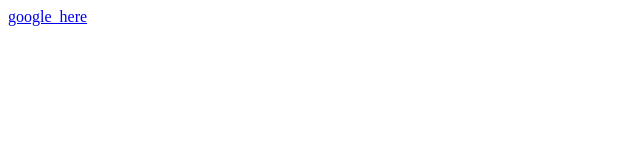
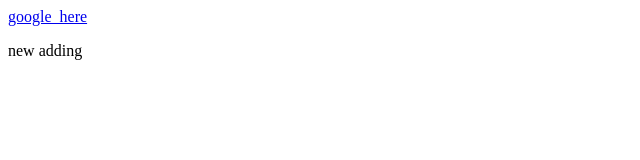
Before and after one commit to Codewithabhijitsahoo/html, a plain HTML site: page anchor_tag.html in a window 1280 px wide. Shown: the full height of the page, 0-640 px from the left. Drawn offline with Linux system fonts and the light colour scheme.

Commit message:
adding new

```diff
--- a/anchor_tag.html
+++ b/anchor_tag.html
@@ -7,5 +7,6 @@
 </head>
 <body>
     <a href="https://www.google.com/?pli=1">google_here</a>
+    <p>new adding</p>
 </body>
 </html>
```
Also changed, not shown: index3.html (added).
